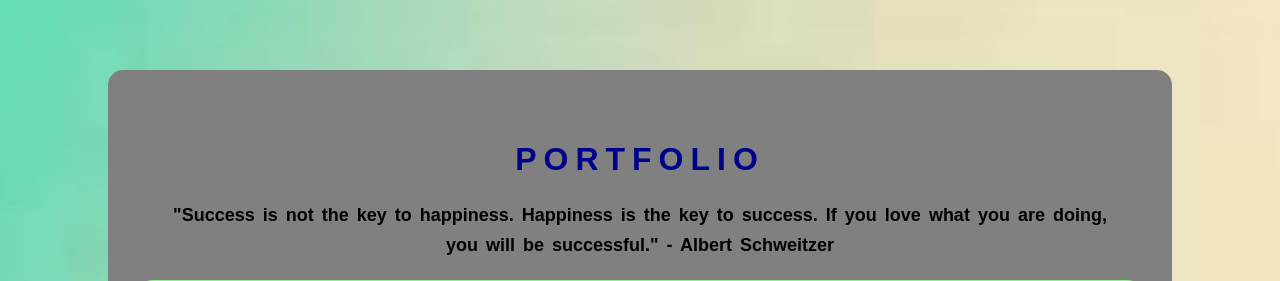
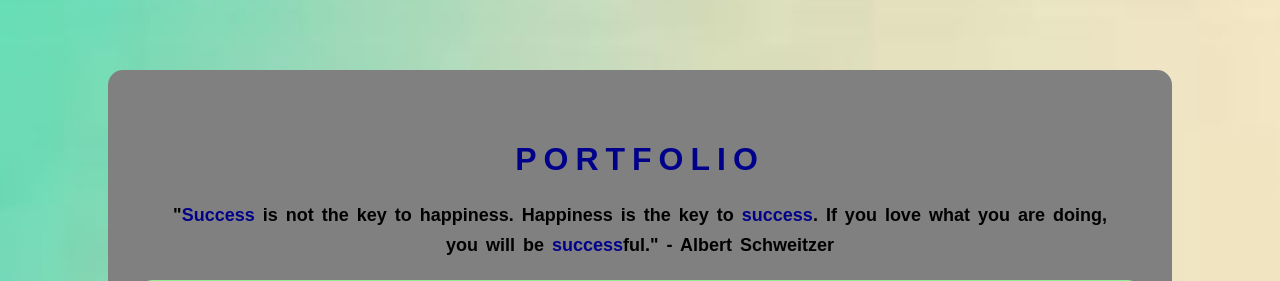
Before and after one commit to iKeiNagai/WebProgramming, a PHP site: page / in a window 1280 px wide. Shown: the part 30-311 px from the top of the page. Run offline with PHP 8.4, Linux system fonts and the light colour scheme.

```diff
--- a/personal/index.html
+++ b/personal/index.html
@@ -10,7 +10,7 @@
     <div class="card">
     <h1>PORTFOLIO</h1>
 
-    <div class="quote">"Success is not the key to happiness. Happiness is the key to success. If you love what you are doing, you will be successful." - Albert Schweitzer</div>
+    <div class="quote">"<span class="success">Success</span> is not the key to happiness. Happiness is the key to <span class="success">success</span>. If you love what you are doing, you will be <span class="success">success</span>ful." - Albert Schweitzer</div>
 
     <div class="top">
     <div class="box">
--- a/personal/style.css
+++ b/personal/style.css
@@ -71,6 +71,11 @@ body{
     word-spacing: 3px;
 }
 
+.success{
+    color: darkblue;
+    font-weight: bold
+}
+
 a{
     color: lightseagreen;
     text-decoration: solid;
```
Also changed, not shown: more_css/ex1.html (+22 -0 lines).
